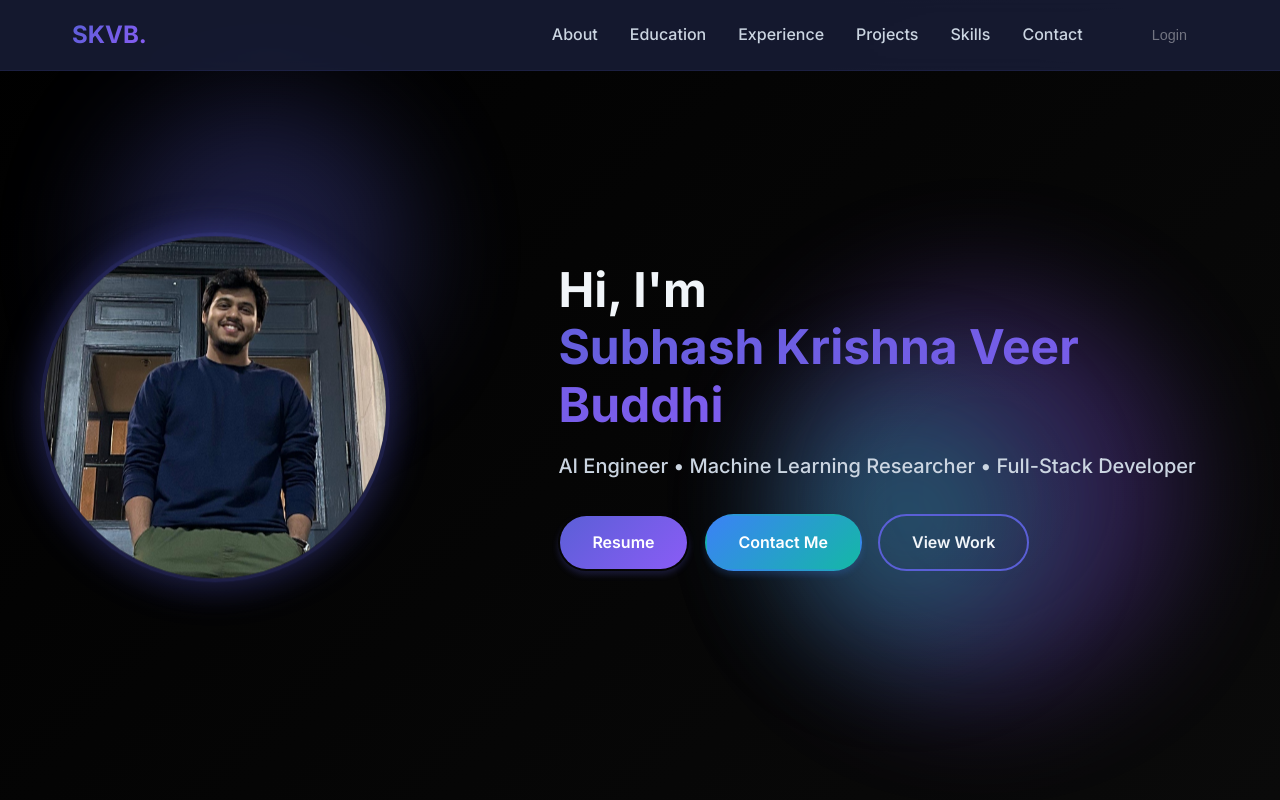
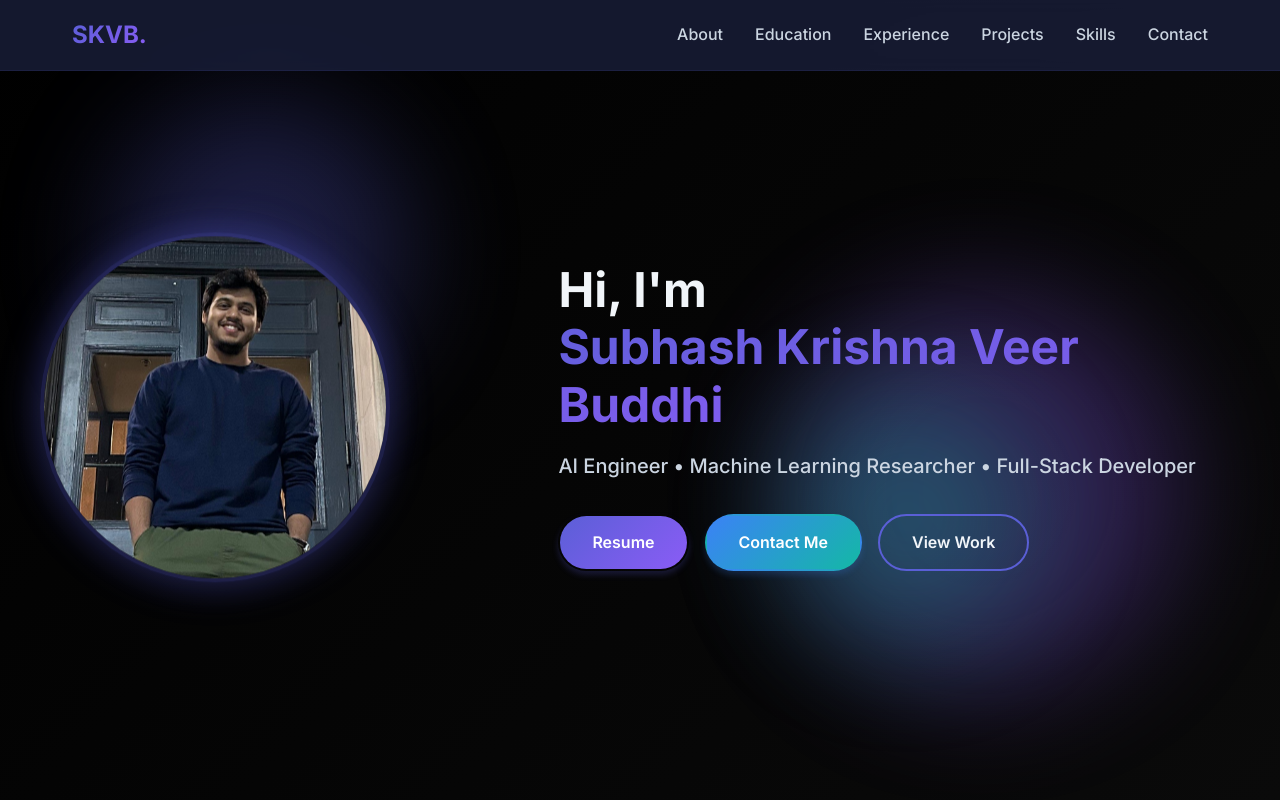
Before and after one commit to skveer1902/MyPortifolio, a website: page index.html in a window 1280 px wide. Shown: the top 800 px of the page. Drawn offline with Linux system fonts and the light colour scheme; no server answers.

Commit message:
UI tweak: Login button position and visibility

```diff
--- a/styles.css
+++ b/styles.css
@@ -163,20 +163,27 @@ body {
 }
 
 /* Auth buttons in navbar - Hidden until hover */
+/* Auth buttons in navbar - Hidden until hover, far right */
 .nav-auth-btn {
+    position: absolute;
+    /* Remove from flow to place at far edge */
+    right: 0;
+    top: 50%;
+    transform: translateY(-50%);
     padding: 0.5rem 1.25rem;
     background: transparent;
-    color: rgba(255, 255, 255, 0.4);
+    color: transparent;
+    /* Invisible text by default */
     border: 1px solid transparent;
-    border-radius: var(--radius-full);
+    border-radius: var(--radius-full) 0 0 var(--radius-full);
     font-weight: 500;
     cursor: pointer;
     transition: all 0.3s cubic-bezier(0.4, 0, 0.2, 1);
     text-decoration: none;
     display: inline-block;
-    margin-left: auto;
-    /* Push to far right if flex container allows */
     font-size: 0.9rem;
+    z-index: 1100;
+    /* Above nav content */
 }
 
 .nav-auth-btn:hover,
@@ -186,6 +193,12 @@ body {
     border-color: var(--accent-primary);
     box-shadow: 0 0 15px rgba(90, 95, 214, 0.3);
     outline: none;
+    right: 0;
+    /* Keep pinned to edge, or maybe move out slightly if desired, holding at 0 for now */
+    border-radius: var(--radius-full);
+    /* Round it back out on hover */
+    margin-right: 1rem;
+    /* Add some spacing from edge on hover for aesthetics? No, user said touch corner. */
 }
 
 .nav-auth-btn:active {
```
